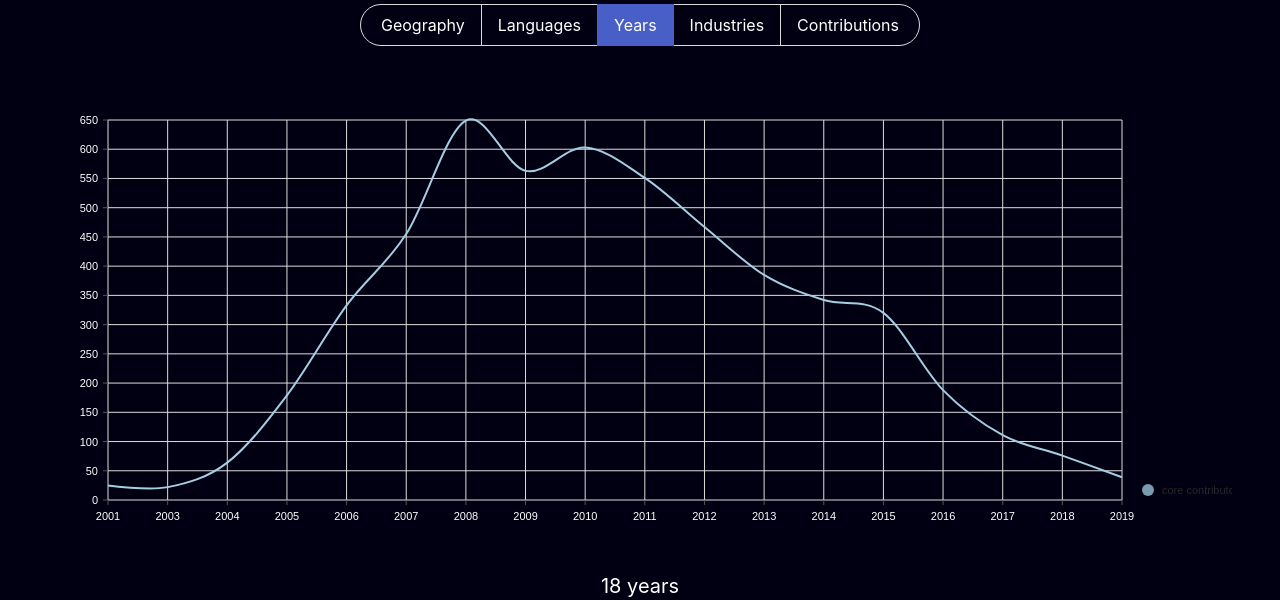
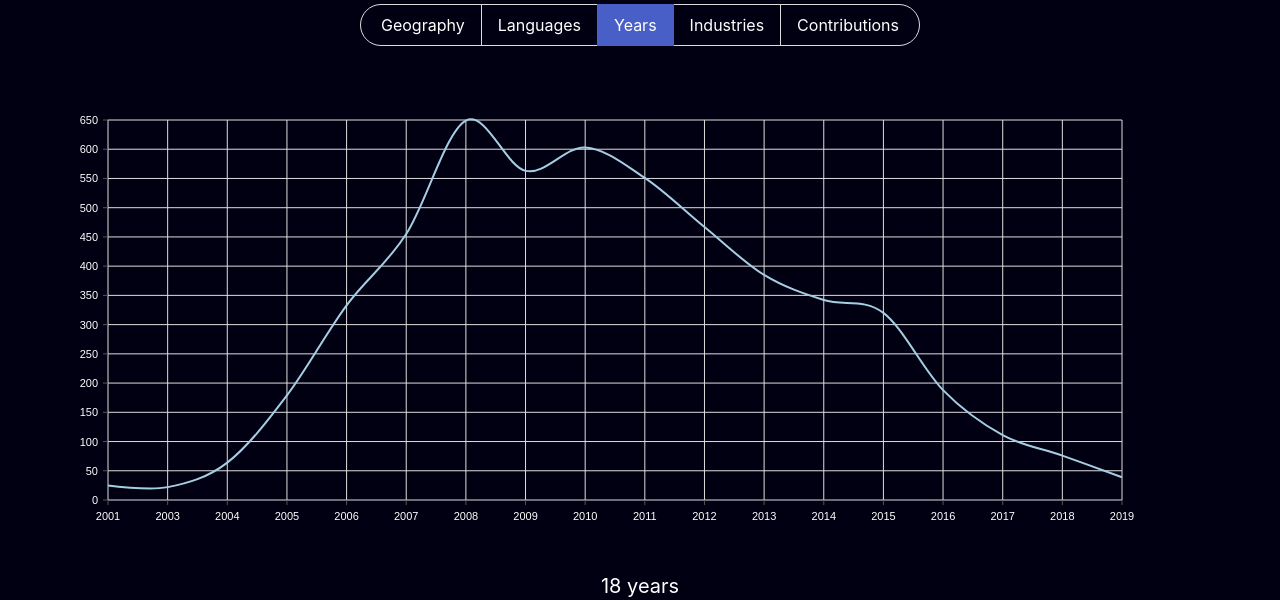
Before and after one commit to colorfield/drupal-earth, a React (Create React App) app: page /users/years in a window 1280 px wide. Shown: the part 180-780 px from the top of the page. Built offline with nearby package versions, Linux system fonts and the light colour scheme.

Commit message:
Remove Line legends

```diff
--- a/src/components/NivoLine.js
+++ b/src/components/NivoLine.js
@@ -55,32 +55,6 @@ const NivoLine = (props) => (
         pointLabel="y"
         pointLabelYOffset={-12}
         useMesh={true}
-        legends={[
-            {
-                anchor: 'bottom-right',
-                direction: 'column',
-                justify: false,
-                translateX: 100,
-                translateY: 0,
-                itemsSpacing: 0,
-                itemDirection: 'left-to-right',
-                itemWidth: 80,
-                itemHeight: 20,
-                itemOpacity: 0.75,
-                symbolSize: 12,
-                symbolShape: 'circle',
-                symbolBorderColor: 'rgba(0, 0, 0, .5)',
-                effects: [
-                    {
-                        on: 'hover',
-                        style: {
-                            itemBackground: 'rgba(0, 0, 0, .03)',
-                            itemOpacity: 1
-                        }
-                    }
-                ]
-            }
-        ]}
     />
 )
 
```
